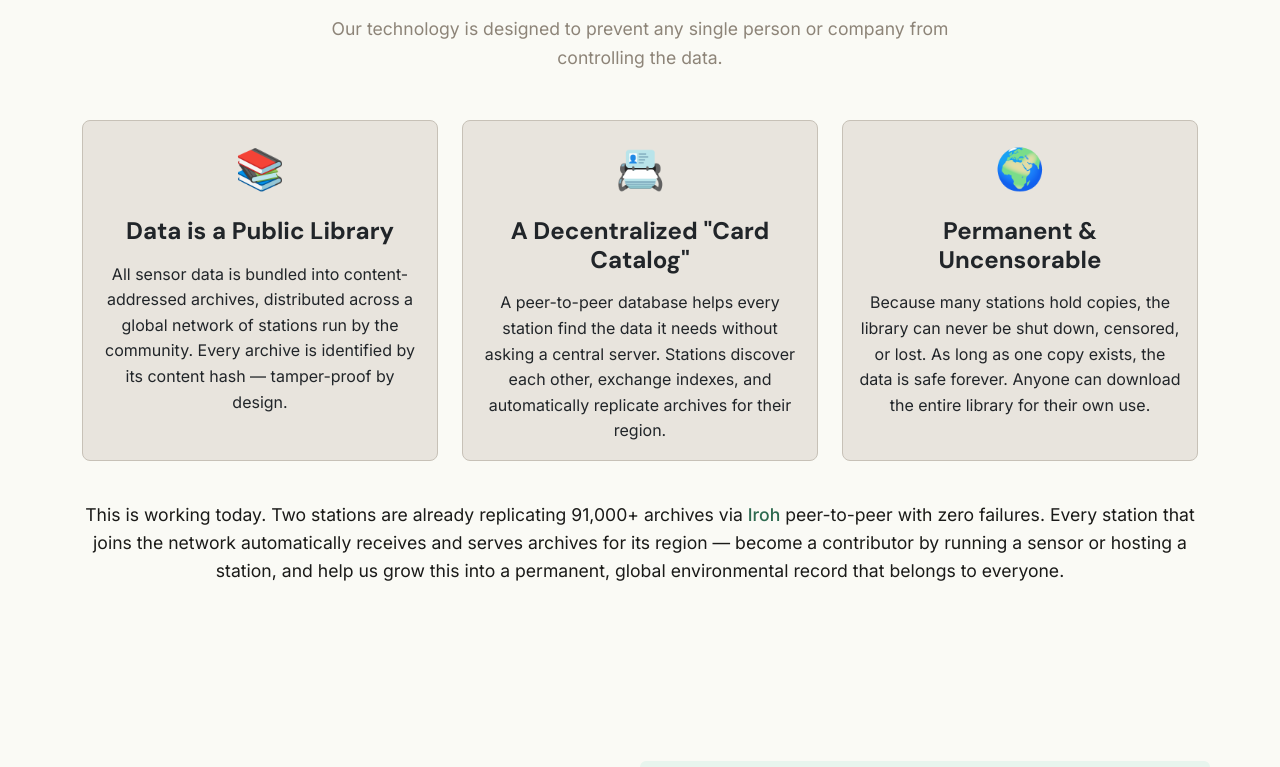
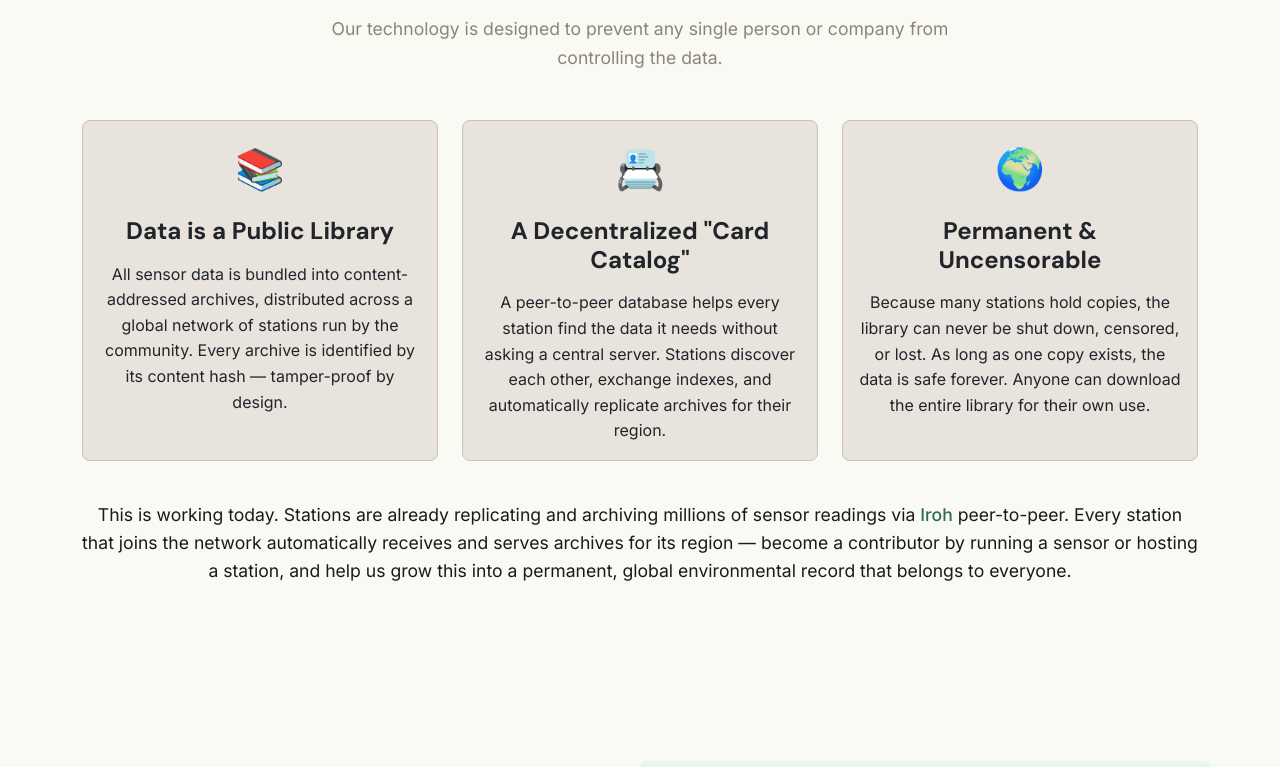
Before and after one commit to wesense-earth/wesense-website, a React (Vite) app: page / in a window 1280 px wide. Shown: the part 3421-4188 px from the top of the page. Built offline with nearby package versions, Linux system fonts and the light colour scheme.

Commit message:
Update wording around replication and delays

```diff
--- a/src/components/HowItWorks.jsx
+++ b/src/components/HowItWorks.jsx
@@ -43,11 +43,11 @@ const HowItWorks = () => {
         <Row className="mt-3">
           <Col className="text-center">
             <p style={{ fontSize: '1.1rem' }}>
-              This is working today. Two stations are already replicating 91,000+ archives via{' '}
+              This is working today. Stations are already replicating and archiving millions of sensor readings via{' '}
               <a href="https://www.iroh.computer/" target="_blank" rel="noopener noreferrer" className="link-brand">
                 Iroh
               </a>
-              {' '}peer-to-peer with zero failures. Every station that joins the network automatically receives and serves archives for its region &mdash; become a contributor by running a sensor or hosting a station, and help us grow this into a permanent, global environmental record that belongs to everyone.
+              {' '}peer-to-peer. Every station that joins the network automatically receives and serves archives for its region &mdash; become a contributor by running a sensor or hosting a station, and help us grow this into a permanent, global environmental record that belongs to everyone.
             </p>
           </Col>
         </Row>
--- a/src/components/Why.jsx
+++ b/src/components/Why.jsx
@@ -44,7 +44,7 @@ const Why = () => {
           The world's only free, near-real-time environmental data from actual sensors — not models, not estimates, not paywalled.
         </p>
         <p className="section-subtitle">
-          Government networks provide limited-resolution monitoring — sparse stations in select locations, publishing with 1–2 hour delays via dozens of separate APIs. Commercial services charge for access to the same delayed data, or fill gaps with physics models that calculate what the air quality <em>should be</em> rather than measuring it. No existing service — free or paid — provides dense, live, global coverage from real sensors.
+          Government networks provide limited-resolution monitoring — sparse stations in select locations, publishing with delays of hours or even days via dozens of separate APIs. Commercial services charge for access to the same delayed data, or fill gaps with physics models that calculate what the air quality <em>should be</em> rather than measuring it. No existing service — free or paid — provides dense, live, global coverage from real sensors.
         </p>
         <p className="section-subtitle">
           That's what we're building — and we need your help to make it real. WeSense is an early-stage open-source project building the infrastructure for community-deployed sensors reporting every 5 minutes, with all data free and open forever. The core platform is working, but a global sensor network only exists when people like you place sensors in their homes, streets, and communities. <a href="#contribute" onClick={(e) => scrollTo(e, 'contribute')}>See how you can help</a>, or check out the <a href="#roadmap" onClick={(e) => scrollTo(e, 'roadmap')}>roadmap</a> to see where we're headed.
```
